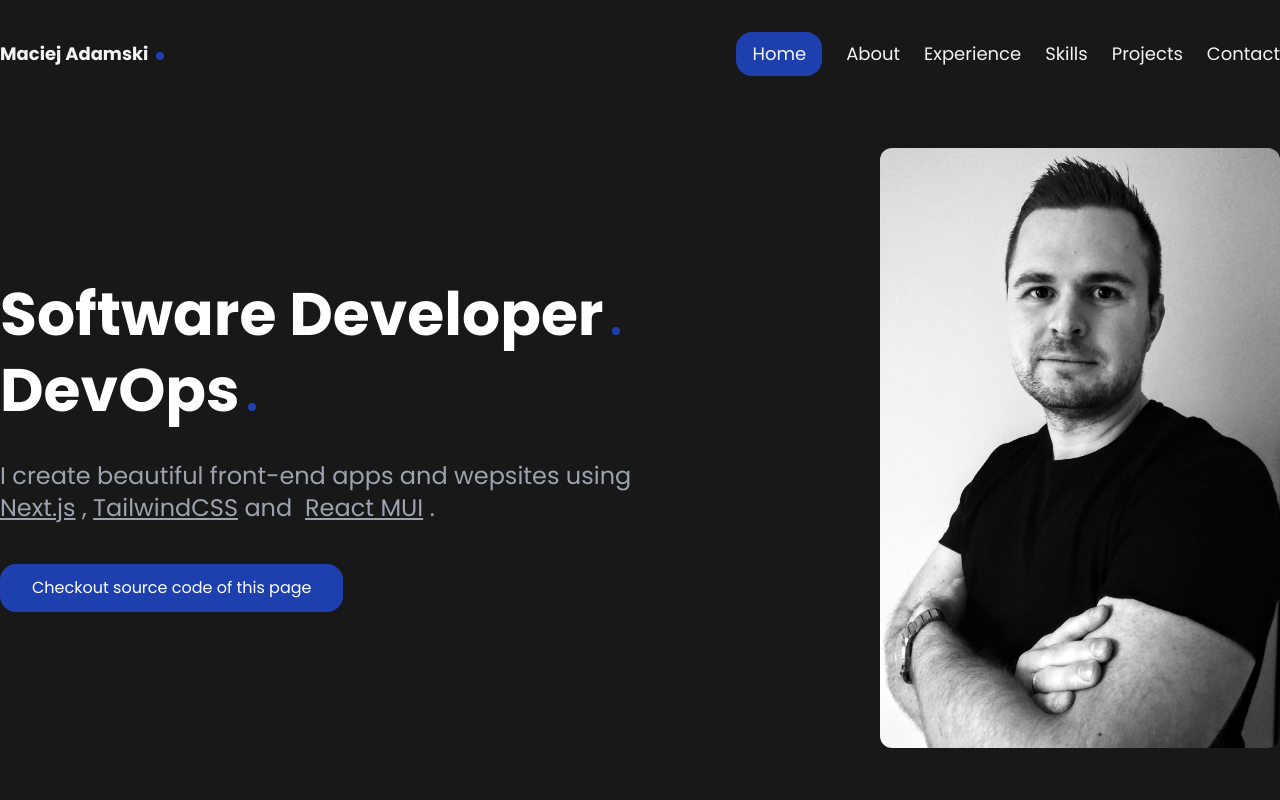
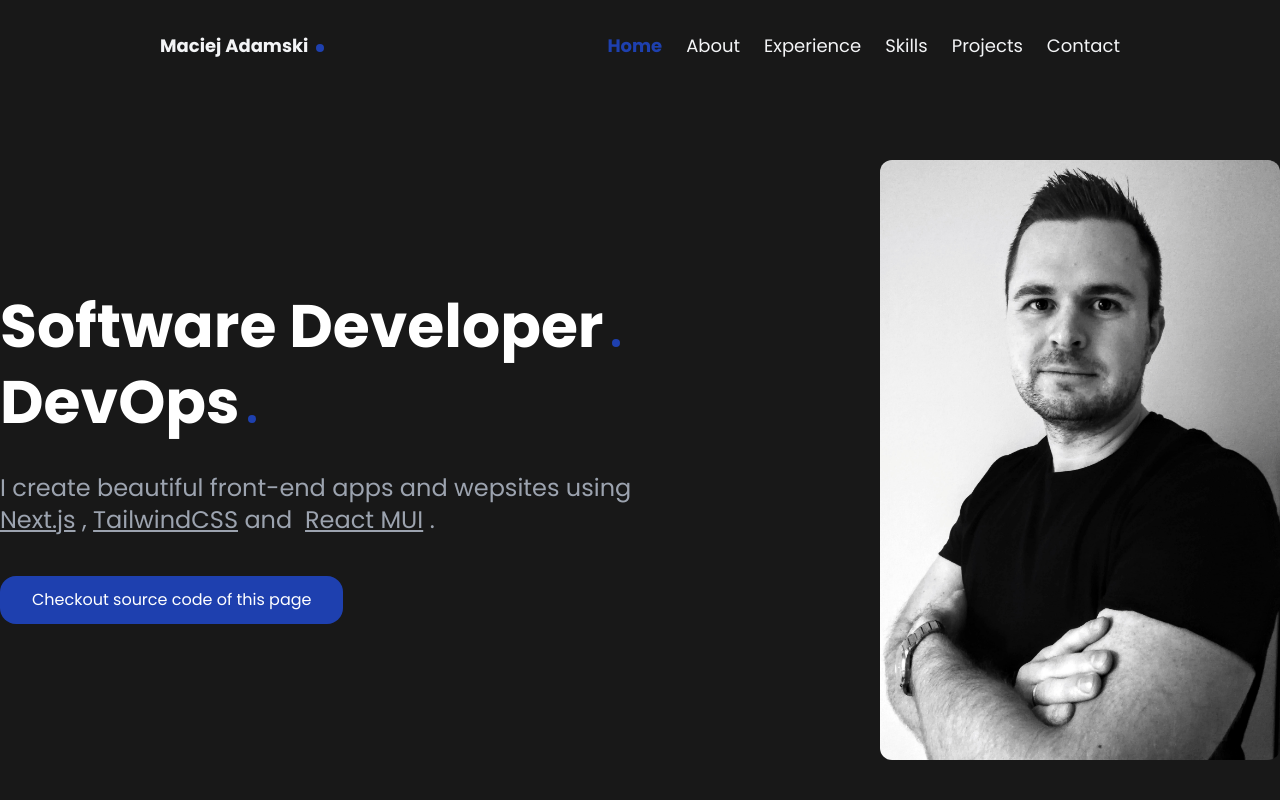
Before and after one commit to maciejadamski89/maciej-adamski-personal-webiste, a Next.js app: page / in a window 1280 px wide. Shown: the top 800 px of the page. Built offline with nearby package versions, Linux system fonts and the light colour scheme.

Commit message:
Make navbar fixed

```diff
--- a/components/Hero.js
+++ b/components/Hero.js
@@ -28,7 +28,7 @@ export default function Hero() {
 
   return (
     <>
-      <section className="text-gray-600 mt-10 mx-auto flex items-center justify-center max-w-[80rem]">
+      <section className="text-gray-600 mt-40 mx-auto flex items-center justify-center max-w-[80rem]">
         <div className="flex flex-col items-center w-full md:flex-row">
           <div className="flex flex-col items-center space-y-4 text-center lg:flex-grow md:w-1/2 md:items-start md:text-left">
             {headers.map((header, index) => {
--- a/components/Navbar/Navbar.js
+++ b/components/Navbar/Navbar.js
@@ -5,7 +5,7 @@ export default function Navbar() {
   return (
     <>
       <header>
-        <nav className="flex items-center justify-between w-full max-w-7xl mx-auto py-8">
+        <nav className="fixed top-0 left-0 right-0 z-10 flex items-center justify-between w-full px-40 py-8 mx-auto bg-[#181818]">
           <Brand />
           <Items />
           <div className="flex items-center lg:hidden">
--- a/components/Navbar/Navlink.js
+++ b/components/Navbar/Navlink.js
@@ -2,8 +2,13 @@ export default function Navlink({ name, url, home }) {
   return (
     <>
       {home && (
-        <li className="px-4 py-2 text-lg text-gray-100 bg-blue-800 rounded-2xl hover:text-gray-300">
-          <a href={url}>{name}</a>
+        <li className="text-lg font-bold text-blue-800 rounded-2xl hover:text-gray-300">
+          <a
+            href={url}
+            className="border-blue-800 hover:py-2 hover:border-b-4 "
+          >
+            {name}
+          </a>
         </li>
       )}
       {!home && (
```
